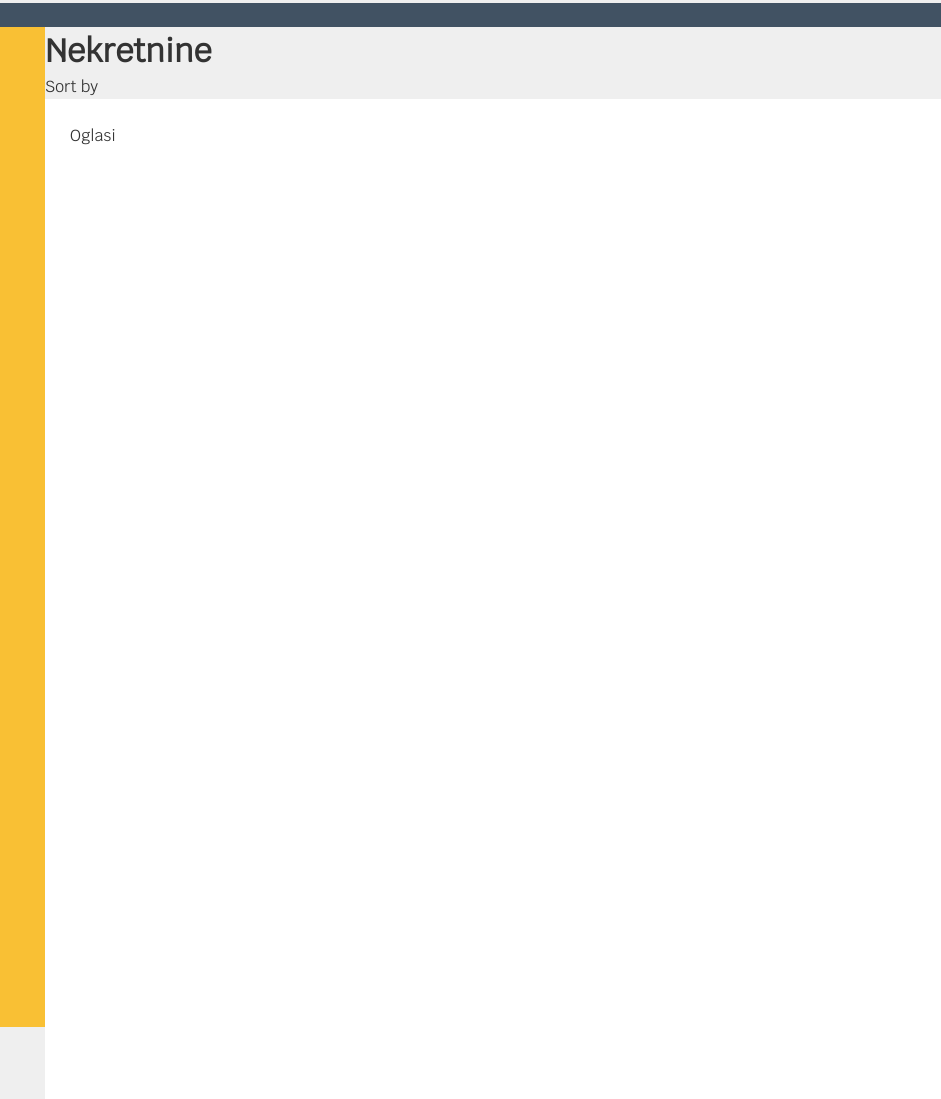
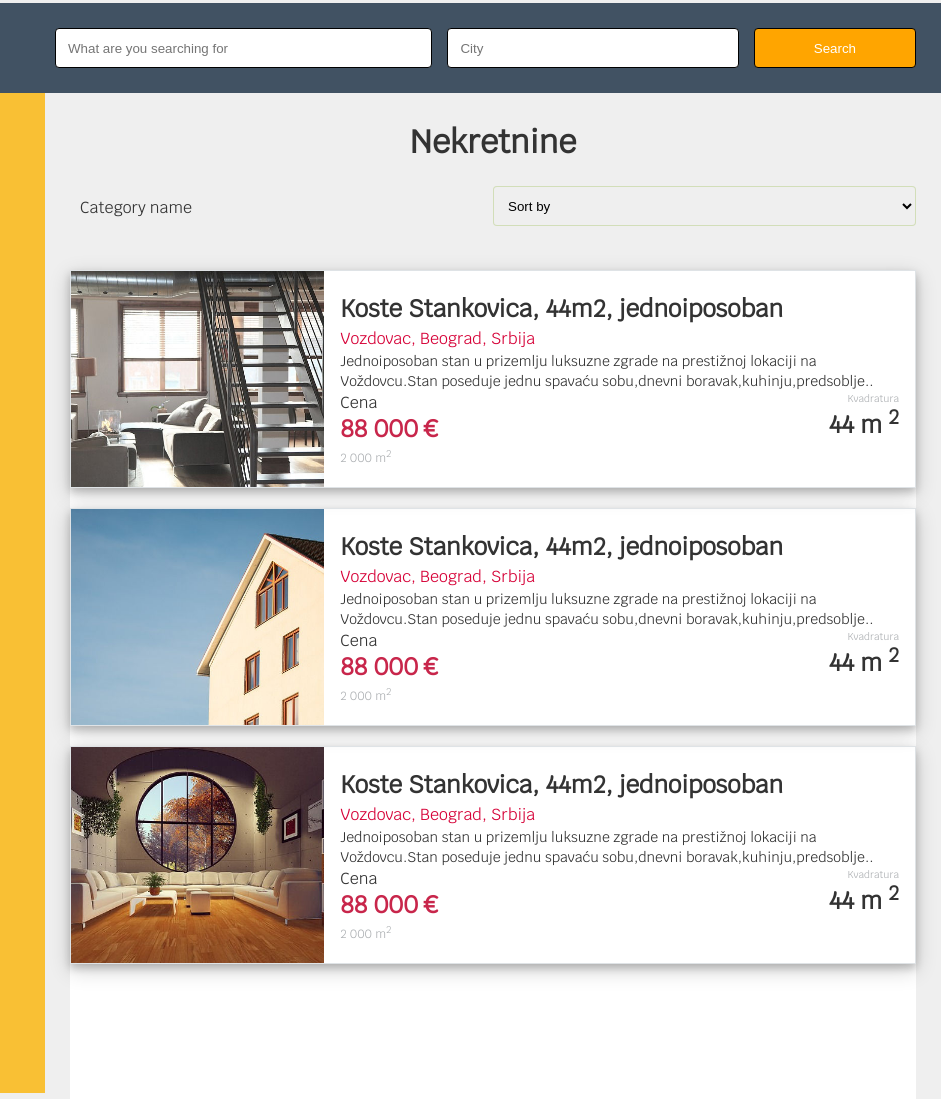
Before and after one commit to ucha-jedi-frontend/oglasi, a website: page src/index.html in a window 1280 px wide. Shown: the part 93-1192 px from the top of the page, without its empty margins (339-1280 px from the left). Drawn offline with Linux system fonts and the light colour scheme.

Commit message:
Add files via upload

```diff
--- a/src/index.html
+++ b/src/index.html
@@ -31,18 +31,106 @@
         <a href="#">Bela tehnika</a>
         <a href="#">Mašine i alati</a>
     </nav>
-    <div class="row ana">
-        <!-- ****Ana ovo radi**** -->
-        Search
+    <div class="row container ana">
+        <div class="empty"></div>
+        <div class="row searchy">
+            <input type="text" class="inp search" placeholder="What are you searching for">
+            <input type="text" class="inp search" placeholder="City">
+            <div class="movebtn"><button type="button" class="za-formu searchbtn">Search</button></div>
+        </div>
     </div>
     <div class="row">
         <aside class="mirjana">Search filter</aside> <!-- ****Mirjana ovo radi***** -->
-        <main>
+        <main class="container text-center">
             <h1>Nekretnine</h1>
-            <div>Sort by</div> <!-- ****Ana ovo radi**** -->
-            <div class="container jelena">
+            <div class="row sortby">
+                <p id="catname">Category name</p>
+
+                <select name="Sort by" id="sort" class="sort">
+                    <option value="">Sort by</option>
+                    <option value="">Newest first</option>
+                    <option value="">Oldest first</option>
+                    <option value="">Price:Lowest first</option>
+                    <option value="">Price:Highest first</option>
+                    <option value="">Alphabetic order</option>
+                    <option value="">Actions</option>
+                </select>
+            </div> <!-- ****Ana ovo radi**** -->
+            <div class="jelena">
                 <!-- ****Jelena ovo radi***** -->
-                Oglasi
+                <div class="row box marg-top">
+                    <div class="box-img">
+                        <img src="img/glavna-img1.jpg" alt="Id Oglasa">
+                    </div>
+                    <div class="box-body text-left">
+                        <h2><a href="#" class="stretched-link">Koste Stankovica, 44m2, jednoiposoban</a></h2>
+                        <p class="location">Vozdovac, Beograd, Srbija</p>
+                        <p class="description">Jednoiposoban stan u prizemlju luksuzne zgrade na prestižnoj lokaciji na
+                            Voždovcu.Stan poseduje jednu spavaću sobu,dnevni boravak,kuhinju,predsoblje..</p>
+                        <div class="details">
+                            <div>
+                                <p>Cena</p>
+                                <p class="price">
+                                    <span>88 000 &euro;</span>
+                                    <small>2 000 m<sup>2</sup></small>
+                                </p>
+                            </div>
+                            <div class="size">
+                                <p class="size-label">Kvadratura</p>
+                                <span>44 m <sup>2</sup></span>
+                            </div>
+                        </div>
+                    </div>
+                </div>
+
+                <div class="row box marg-top">
+                    <div class="box-img">
+                        <img src="img/glavna-img2.jpg" alt="Id Oglasa">
+                    </div>
+                    <div class="box-body text-left">
+                        <h2><a href="#" class="stretched-link">Koste Stankovica, 44m2, jednoiposoban</a></h2>
+                        <p class="location">Vozdovac, Beograd, Srbija</p>
+                        <p class="description">Jednoiposoban stan u prizemlju luksuzne zgrade na prestižnoj lokaciji na
+                            Voždovcu.Stan poseduje jednu spavaću sobu,dnevni boravak,kuhinju,predsoblje..</p>
+                        <div class="details">
+                            <div>
+                                <p>Cena</p>
+                                <p class="price">
+                                    <span>88 000 &euro;</span>
+                                    <small>2 000 m<sup>2</sup></small>
+                                </p>
+                            </div>
+                            <div class="size">
+                                <p class="size-label">Kvadratura</p>
+                                <span>44 m <sup>2</sup></span>
+                            </div>
+                        </div>
+                    </div>
+                </div>
+                <div class="row box marg-top">
+                    <div class="box-img">
+                        <img src="img/glavna-img3.jpg" alt="Id Oglasa">
+                    </div>
+                    <div class="box-body text-left">
+                        <h2><a href="#" class="stretched-link">Koste Stankovica, 44m2, jednoiposoban</a></h2>
+                        <p class="location">Vozdovac, Beograd, Srbija</p>
+                        <p class="description">Jednoiposoban stan u prizemlju luksuzne zgrade na prestižnoj lokaciji na
+                            Voždovcu.Stan poseduje jednu spavaću sobu,dnevni boravak,kuhinju,predsoblje..</p>
+                        <div class="details">
+                            <div>
+                                <p>Cena</p>
+                                <p class="price">
+                                    <span>88 000 &euro;</span>
+                                    <small>2 000 m<sup>2</sup></small>
+                                </p>
+                            </div>
+                            <div class="size">
+                                <p class="size-label">Kvadratura</p>
+                                <span>44 m <sup>2</sup></span>
+                            </div>
+                        </div>
+                    </div>
+                </div>
             </div>
         </main>
     </div>
```
